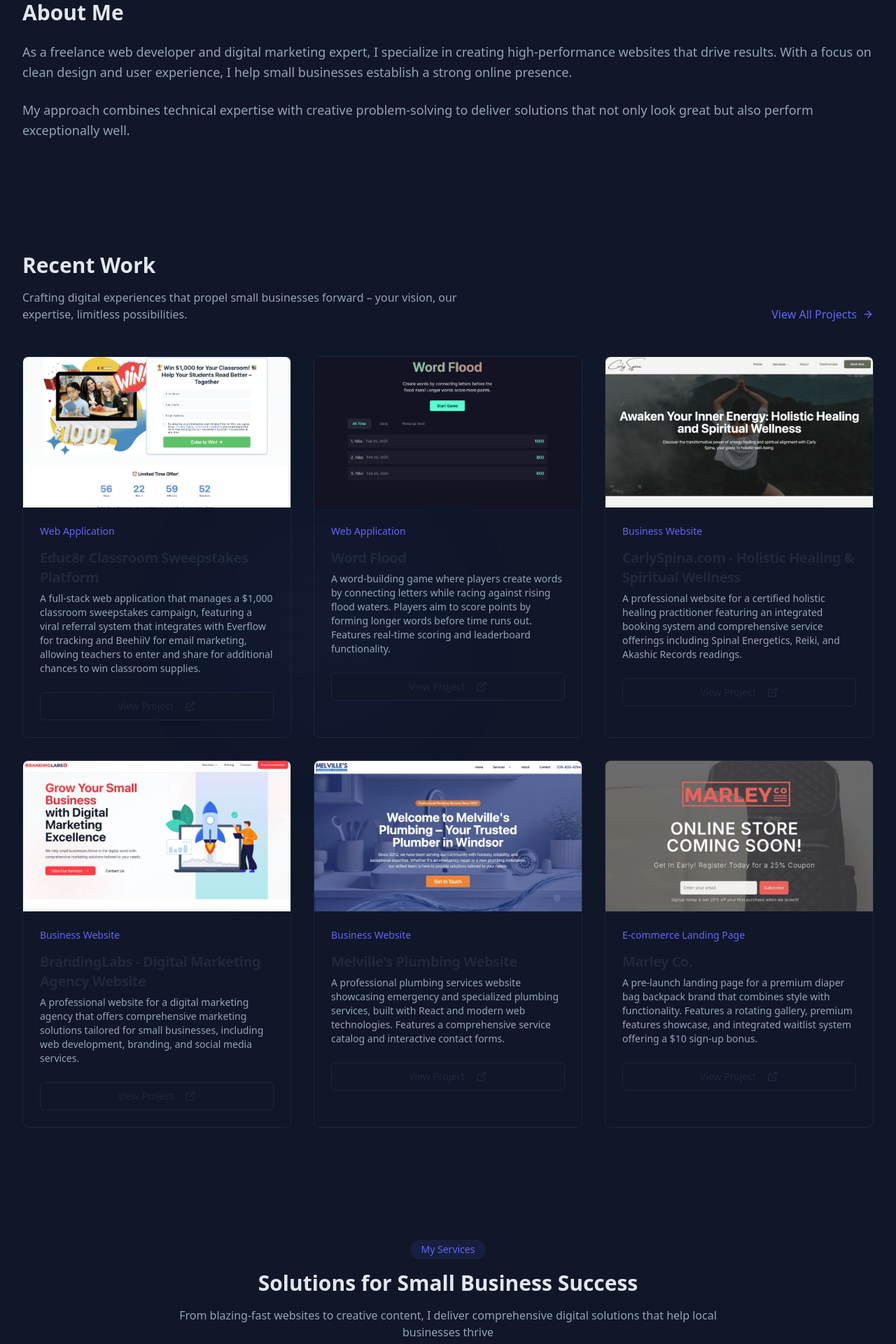
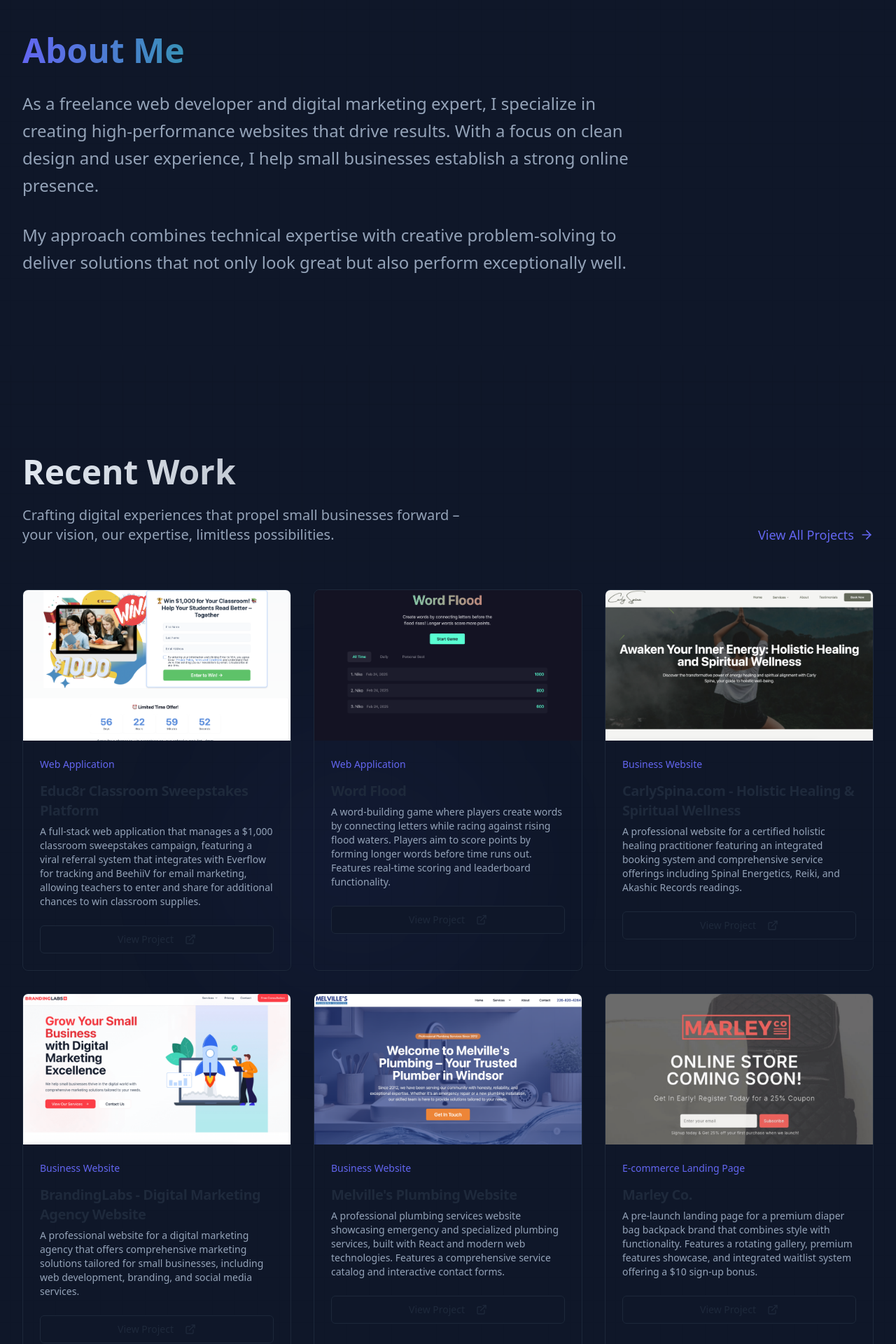
Before and after one commit to brianlapp/brian-lapp, a React (Vite) app: page / in a window 1280 px wide. Shown: the part 800-2720 px from the top of the page at 70% size. Built offline with nearby package versions, Linux system fonts and the light colour scheme.

Commit message:
Update UI/UX design
Improve UI/UX design with modern typography and CSS effects.

```diff
--- a/src/pages/Index.tsx
+++ b/src/pages/Index.tsx
@@ -15,20 +15,19 @@ type ServiceProps = {
 };
 
 const Service = ({ title, description, icon: Icon }: ServiceProps) => (
-  <div className="relative p-6 rounded-lg bg-card border border-border group hover:border-primary/50 transition-all">
-    <div className="w-12 h-12 rounded-lg bg-primary/10 flex items-center justify-center mb-4">
-      <Icon className="w-6 h-6 text-primary" />
+  <div className="group relative p-8 rounded-2xl bg-gradient-to-br from-card/50 to-card border border-border hover:border-primary/50 transition-all duration-500">
+    <div className="absolute inset-0 rounded-2xl bg-gradient-to-br from-primary/5 to-accent/5 opacity-0 group-hover:opacity-100 transition-opacity duration-500" />
+    <div className="relative z-10">
+      <div className="w-14 h-14 rounded-xl bg-primary/10 flex items-center justify-center mb-6 transform group-hover:scale-110 transition-transform duration-500">
+        <Icon className="w-7 h-7 text-primary" />
+      </div>
+      <h3 className="text-2xl font-bold mb-3 bg-gradient-to-r from-foreground to-foreground/70 bg-clip-text text-transparent">{title}</h3>
+      <p className="text-muted-foreground text-lg leading-relaxed mb-6">{description}</p>
+      <div className="flex items-center text-primary">
+        <span className="mr-2 font-medium">Learn more</span>
+        <Plus className="w-5 h-5 group-hover:rotate-90 transition-transform duration-300" />
+      </div>
     </div>
-    <h3 className="text-xl font-medium mb-2 text-foreground">{title}</h3>
-    <p className="text-muted-foreground mb-4">{description}</p>
-    <div className="flex items-center text-primary">
-      <span className="mr-2">Read more</span>
-      <Plus className="w-4 h-4 group-hover:rotate-90 transition-transform" />
-    </div>
-
-    {/* Y2K-inspired decorative elements */}
-    <div className="absolute -top-2 -right-2 w-4 h-4 bg-accent/20 rounded-full blur-sm animate-pulse" />
-    <div className="absolute -bottom-2 -left-2 w-4 h-4 bg-primary/20 rounded-full blur-sm animate-pulse" style={{ animationDelay: "1s" }} />
   </div>
 );
 
@@ -39,16 +38,19 @@ const Index = () => {
       <Hero />
 
       {/* About Me Section */}
-      <section className="py-20 bg-background relative overflow-hidden">
-        <div className="container">
-          <div className="space-y-6">
-            <h2 className="text-3xl font-bold text-foreground">About Me</h2>
-            <p className="text-lg text-muted-foreground leading-relaxed">
+      <section className="py-32 bg-background relative overflow-hidden">
+        <div className="absolute inset-0 bg-[url('/grid.svg')] bg-center [mask-image:linear-gradient(180deg,white,rgba(255,255,255,0))]" />
+        <div className="container relative z-10">
+          <div className="space-y-8 max-w-4xl">
+            <h2 className="text-5xl font-bold bg-gradient-to-r from-primary via-accent to-secondary bg-clip-text text-transparent">
+              About Me
+            </h2>
+            <p className="text-2xl leading-relaxed text-muted-foreground">
               As a freelance web developer and digital marketing expert, I specialize in creating
               high-performance websites that drive results. With a focus on clean design and
               user experience, I help small businesses establish a strong online presence.
             </p>
-            <p className="text-lg text-muted-foreground leading-relaxed">
+            <p className="text-2xl leading-relaxed text-muted-foreground">
               My approach combines technical expertise with creative problem-solving to deliver
               solutions that not only look great but also perform exceptionally well.
             </p>
@@ -57,21 +59,23 @@ const Index = () => {
       </section>
 
       {/* Featured Work */}
-      <section className="py-20 bg-card relative overflow-hidden">
-        {/* Y2K-inspired background elements */}
+      <section className="py-32 bg-card relative overflow-hidden">
         <div className="absolute inset-0 bg-[url('/grid.svg')] bg-center [mask-image:linear-gradient(180deg,white,rgba(255,255,255,0))]" />
-        <div className="absolute top-1/3 left-1/4 w-72 h-72 bg-primary/10 rounded-full filter blur-[100px] animate-pulse-slow" />
+        <div className="absolute top-1/3 left-1/4 w-96 h-96 bg-primary/10 rounded-full filter blur-[120px] animate-pulse-slow" />
 
         <div className="container relative z-10">
-          <div className="flex flex-col md:flex-row md:items-end justify-between mb-12">
+          <div className="flex flex-col md:flex-row md:items-end justify-between mb-16">
             <div>
-              <h2 className="text-3xl font-bold mb-4 text-foreground">Recent Work</h2>
-              <p className="text-muted-foreground max-w-2xl">
+              <h2 className="text-5xl font-bold mb-6 bg-gradient-to-r from-foreground to-foreground/70 bg-clip-text text-transparent">
+                Recent Work
+              </h2>
+              <p className="text-xl text-muted-foreground max-w-2xl">
                 Crafting digital experiences that propel small businesses forward – your vision, our expertise, limitless possibilities.
               </p>
             </div>
-            <Link to="/work" className="inline-flex items-center text-primary hover:text-primary/80 mt-4 md:mt-0">
-              View All Projects <ArrowRight className="ml-2 h-4 w-4" />
+            <Link to="/work" className="group inline-flex items-center text-primary hover:text-primary/80 mt-6 md:mt-0">
+              <span className="text-lg font-medium mr-2">View All Projects</span>
+              <ArrowRight className="w-5 h-5 group-hover:translate-x-1 transition-transform" />
             </Link>
           </div>
 
@@ -80,21 +84,23 @@ const Index = () => {
       </section>
 
       {/* Services */}
-      <section className="py-20 bg-background relative overflow-hidden">
-        <div className="container">
-          <div className="text-center max-w-3xl mx-auto mb-16">
-            <div className="flex justify-center mb-4">
-              <div className="py-1 px-4 rounded-full bg-primary/10 text-primary text-sm font-medium">
+      <section className="py-32 bg-background relative overflow-hidden">
+        <div className="container relative z-10">
+          <div className="text-center max-w-3xl mx-auto mb-20">
+            <div className="inline-block mb-6">
+              <div className="py-1.5 px-6 rounded-full bg-primary/10 text-primary text-lg font-medium">
                 My Services
               </div>
             </div>
-            <h2 className="text-3xl font-bold mb-4 text-foreground">Solutions for Small Business Success</h2>
-            <p className="text-muted-foreground">
+            <h2 className="text-5xl font-bold mb-6 bg-gradient-to-r from-foreground to-foreground/70 bg-clip-text text-transparent">
+              Solutions for Small Business Success
+            </h2>
+            <p className="text-xl text-muted-foreground">
               From blazing-fast websites to creative content, I deliver comprehensive digital solutions that help local businesses thrive
             </p>
           </div>
 
-          <div className="grid md:grid-cols-2 lg:grid-cols-3 gap-6">
+          <div className="grid md:grid-cols-2 lg:grid-cols-3 gap-8">
             <Service
               title="Custom Web Design & Development"
               description="One-of-a-kind websites that stand out in the digital crowd, built with your favorite CMS platform."
@@ -130,39 +136,43 @@ const Index = () => {
       </section>
 
       {/* Why Choose Me */}
-      <section className="py-20 bg-card relative overflow-hidden">
+      <section className="py-32 bg-card relative overflow-hidden">
         <div className="absolute inset-0 bg-gradient-to-br from-primary/5 to-accent/5" />
         <div className="container relative z-10">
-          <div className="grid lg:grid-cols-2 gap-12 items-center">
+          <div className="grid lg:grid-cols-2 gap-16 items-center">
             <div className="max-w-2xl">
-              <h2 className="text-3xl font-bold mb-6 text-foreground">
+              <h2 className="text-5xl font-bold mb-8 bg-gradient-to-r from-foreground to-foreground/70 bg-clip-text text-transparent">
                 Why Choose Me?
               </h2>
-              <p className="text-xl text-muted-foreground mb-8">
+              <p className="text-2xl text-muted-foreground leading-relaxed mb-10">
                 As a solo freelancer, I offer personalized service and attention to detail that you won't find at a larger agency. I'm dedicated to delivering high-quality work that exceeds your expectations and helps you achieve your goals.
               </p>
-              <div className="flex flex-col sm:flex-row gap-4">
+              <div className="flex flex-col sm:flex-row gap-6">
                 <Link to="/contact">
-                  <Button size="lg" className="w-full sm:w-auto">
-                    Get Started <ArrowRight className="ml-2" />
+                  <Button size="lg" className="w-full sm:w-auto text-lg px-8 py-6 rounded-xl bg-primary hover:bg-primary/90 transition-colors">
+                    Get Started <ArrowRight className="ml-2 w-5 h-5" />
                   </Button>
                 </Link>
                 <Link to="/work">
-                  <Button size="lg" variant="outline" className="w-full sm:w-auto border-primary/30 text-primary hover:bg-primary/10">
+                  <Button
+                    size="lg"
+                    variant="outline"
+                    className="w-full sm:w-auto text-lg px-8 py-6 rounded-xl border-primary/30 text-primary hover:bg-primary/10"
+                  >
                     View My Work
                   </Button>
                 </Link>
               </div>
             </div>
             <div className="relative flex justify-center lg:justify-end">
-              <div className="relative w-[280px] h-[280px] md:w-[400px] md:h-[400px]">
-                <div className="absolute inset-0 rounded-2xl bg-gradient-to-r from-primary/30 to-accent/30 blur-[40px] opacity-30"></div>
+              <div className="relative w-[320px] h-[320px] md:w-[480px] md:h-[480px]">
+                <div className="absolute inset-0 rounded-3xl bg-gradient-to-r from-primary/30 to-accent/30 blur-[60px] opacity-30"></div>
                 <img
                   src="/lovable-uploads/1d279200-b1bc-4eab-acd3-f509a876f64e.png"
                   alt="Brian Lapp"
-                  className="rounded-2xl object-cover w-full h-full relative z-10"
+                  className="rounded-3xl object-cover w-full h-full relative z-10 transform hover:scale-[1.02] transition-transform duration-500"
                 />
-                <div className="absolute -inset-0.5 rounded-2xl bg-gradient-to-r from-primary to-accent opacity-20 z-0"></div>
+                <div className="absolute -inset-0.5 rounded-3xl bg-gradient-to-r from-primary to-accent opacity-20 z-0 animate-pulse-slow"></div>
               </div>
             </div>
           </div>
```
